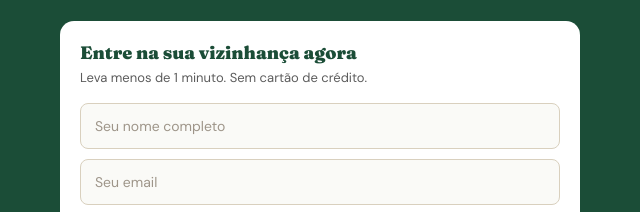
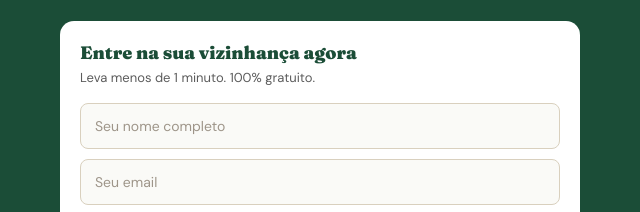
Before and after one commit to viniciusbergantini-blip/vizinho-certo, a website: page index.html in a window 1280 px wide. Shown: the part 333-545 px from the top of the page, 320-960 px from the left. Drawn offline with nearby package versions, Linux system fonts and the light colour scheme.

Commit message:
Update index.html

```diff
--- a/index.html
+++ b/index.html
@@ -172,7 +172,7 @@ footer p{font-size:12px;color:rgba(254,250,224,.3);margin-top:6px}
     <p class="hero-sub">Veja o que acontece na sua rua, reporte problemas e encontre vizinhos — só quem mora perto aparece.</p>
     <div class="form-card">
       <div class="form-card-title">Entre na sua vizinhança agora</div>
-      <p class="form-card-sub">Leva menos de 1 minuto. Sem cartão de crédito.</p>
+      <p class="form-card-sub">Leva menos de 1 minuto. 100% gratuito.</p>
       <form id="landing-form" action="/app" method="get">
         <input class="field" id="f-nome" name="nome" type="text" autocomplete="name" placeholder="Seu nome completo" required>
         <input class="field" id="f-email" name="email" type="email" autocomplete="email" placeholder="Seu email" required>
```
